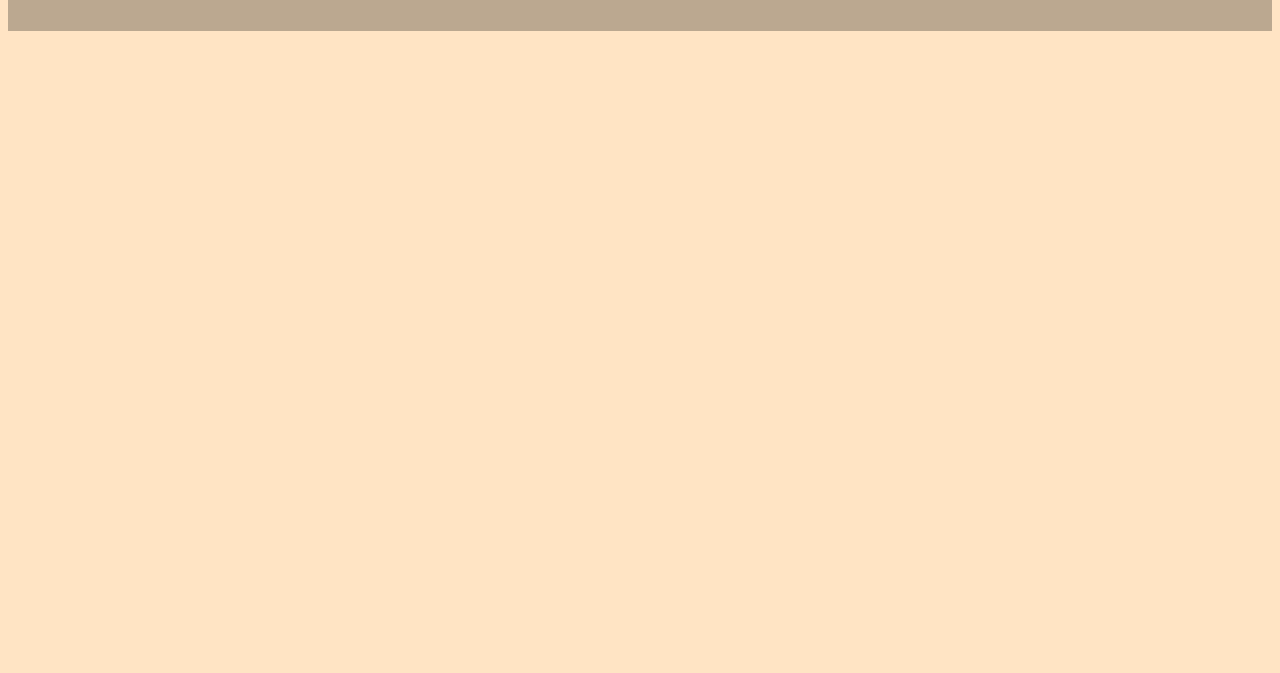
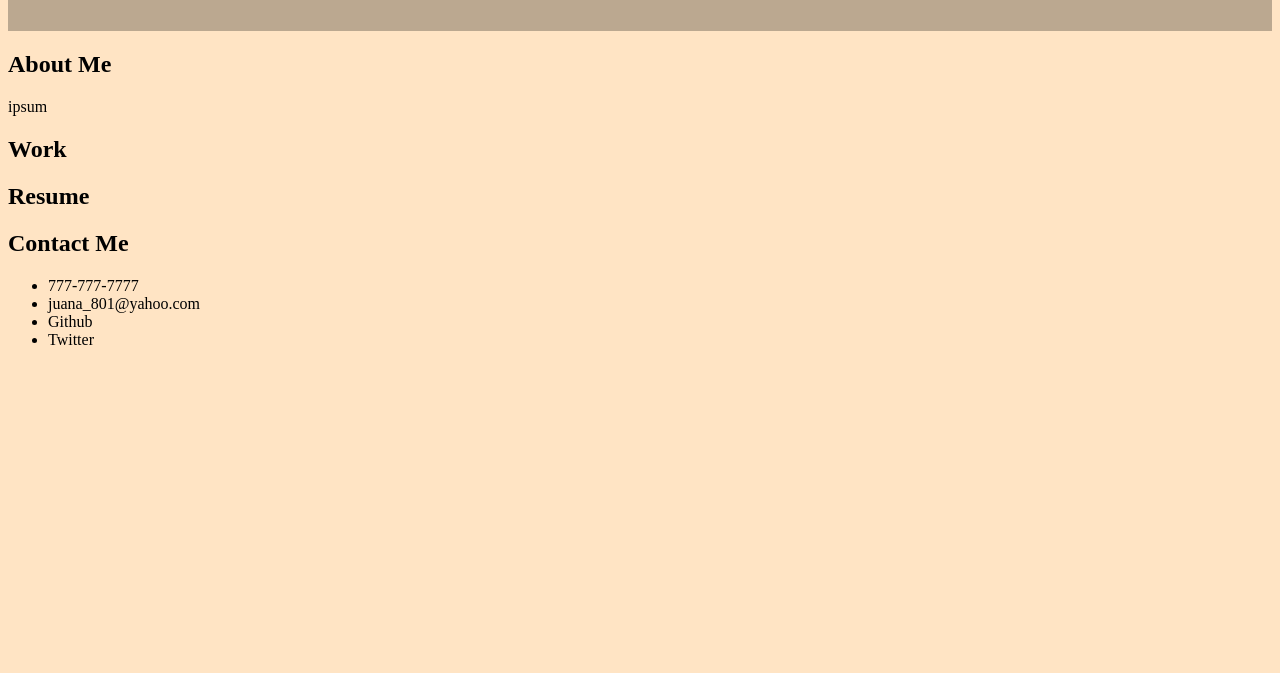
Before and after one commit to Miguelan3l/My-Portfolio, a plain HTML site: page index.html in a window 1280 px wide. Shown: the part 127-800 px from the top of the page. Drawn offline with Linux system fonts and the light colour scheme.

Commit message:
main content/outline of page HTML

```diff
--- a/index.html
+++ b/index.html
@@ -13,11 +13,28 @@
             <ul>
                 <li><a href="#">About Me</a></li>
                 <li><a href="#">Work</a></li>
+                <li><a href="#">Resume</a></li>
                 <li><a href="#">Contact Me</a></li>
-                <li><a href="#">Resume</a></li>
             </ul>
         </nav>
         </header>
+        <main>
+            <section>
+                <h2>About Me</h2>
+                    <p>
+                        ipsum
+                    </p>
+                <h2>Work</h2>
+                <h2>Resume</h2>
+                <h2>Contact Me</h2>
+                    <ul>
+                        <li>777-777-7777</li>
+                        <li> juana_801@yahoo.com</li>
+                        <li> Github</li>
+                        <li>Twitter</li>
+                    </ul>
+            </section>
+        </main>
     </body>
 
 </html>
```
